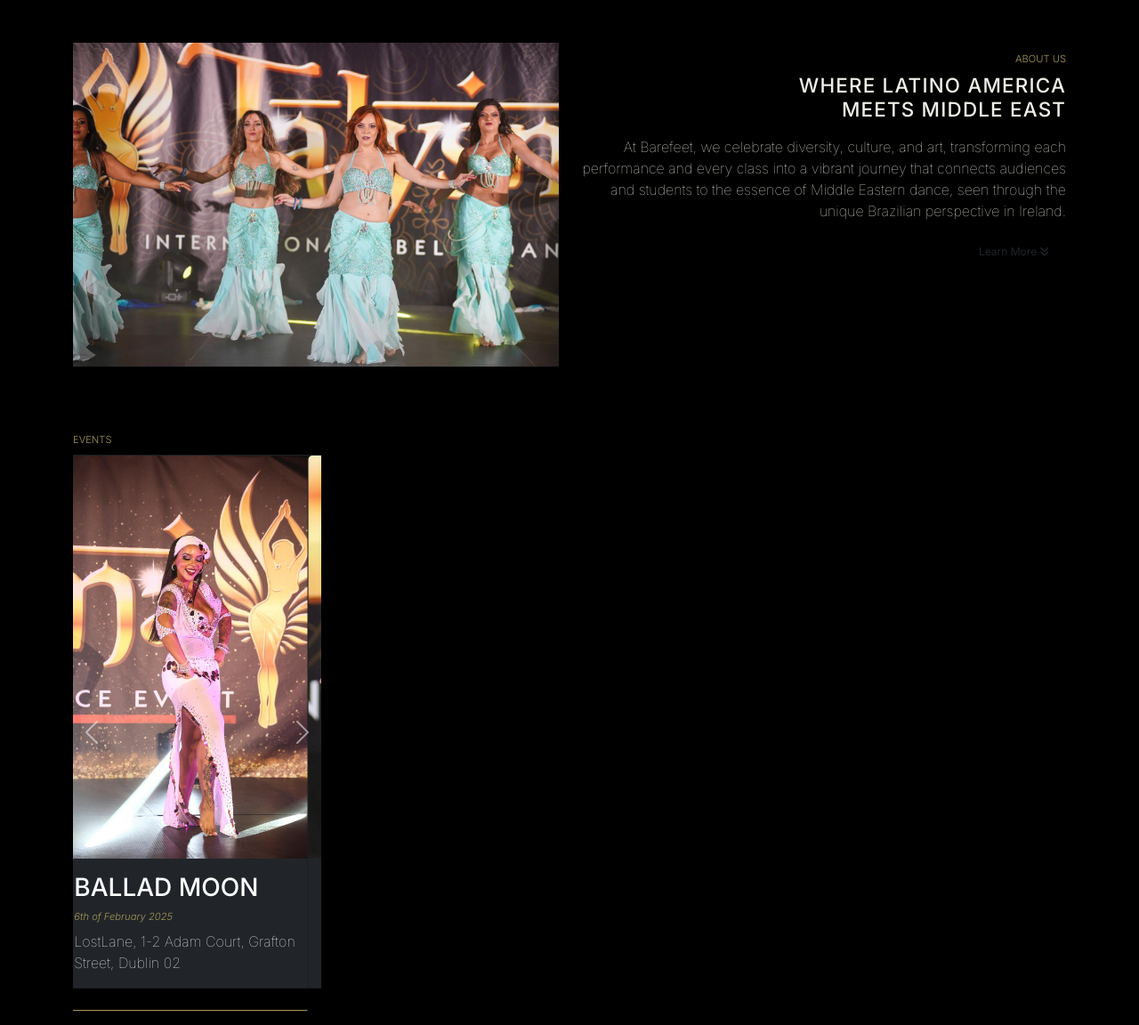
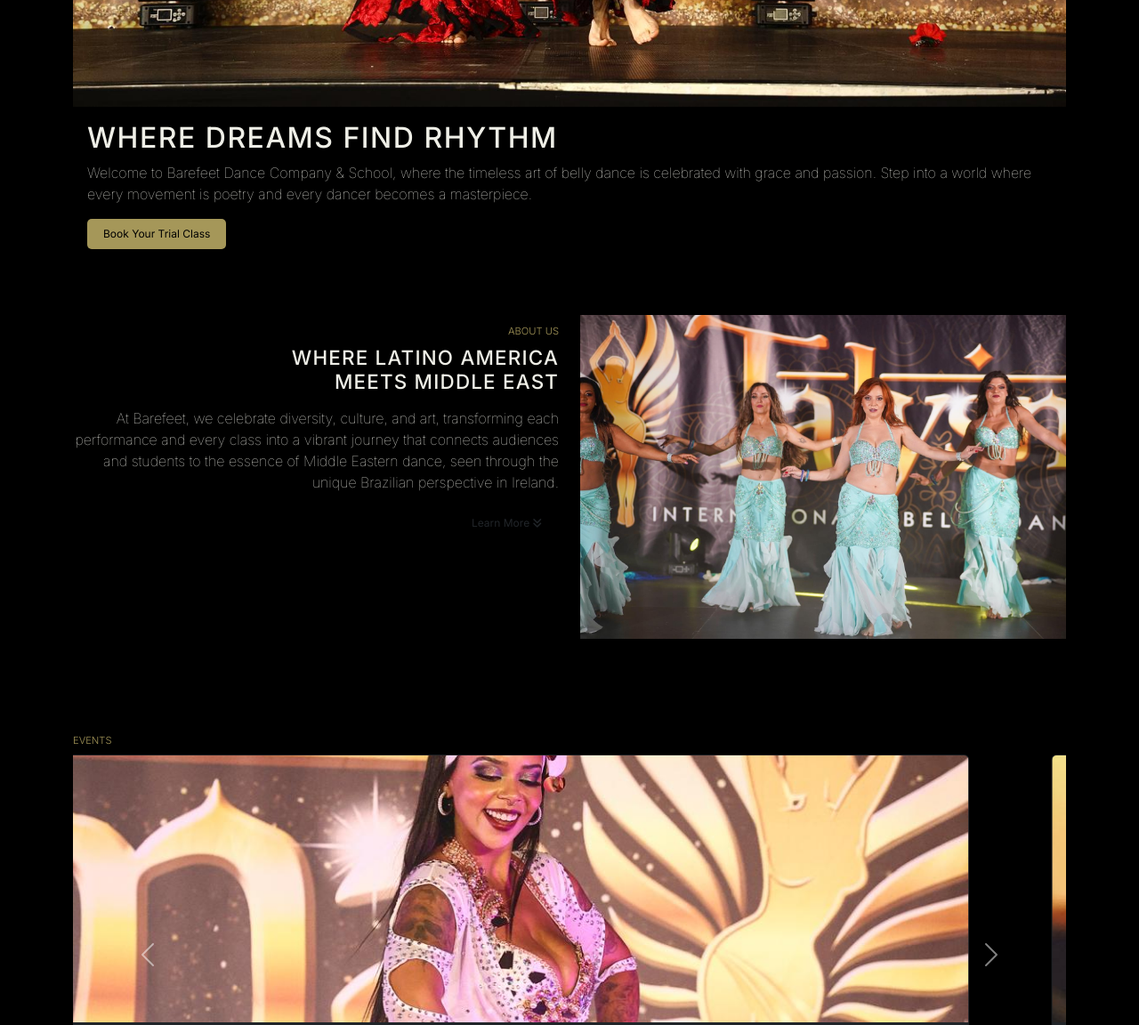
Before and after one commit to crucioltheresa/barefeet, a plain HTML site: page index.html in a window 1280 px wide. Shown: the part 720-1872 px from the top of the page at 89% size. Drawn offline with nearby package versions, Linux system fonts and the light colour scheme.

Commit message:
Make carrousel images responsive

```diff
--- a/assets/css/style.css
+++ b/assets/css/style.css
@@ -10,7 +10,7 @@
     --color-text: #EFEFE7;
     /* White text */
     --font-family: 'Inter', sans-serif;
-    --font-size: 16px;
+    --font-size: 1rem;
     --font-weight: 100;
 }
 
@@ -92,17 +92,10 @@ h2 {
     border: none;
 }
 
-
-/* Header Styles */
-#header {
-    width: 100vw;
-    height: 40rem;
-}
-
-#hero-sm {
-    width: 100vw;
-    height: 350px;
-    background: url('../images/hero-md.jpg') no-repeat top center/cover;
+/* Carousel Cards Styles*/
+.card-size {
+    width: 80vw;
+    margin: auto;
 }
 
 /* Class Schedule Table Styles */
@@ -110,7 +103,7 @@ h2 {
     display: none;
 }
 
-#table table-dark * {
+#table .table-dark * {
     background-color: transparent;
 }
 
@@ -127,14 +120,16 @@ h2 {
 
 /* Media Queries */
 @media screen and (min-width:768px) {
-    .section {
-        padding-top: 4rem;
+    .instructor {
+        display: table-cell;
+    }
+
+    #carouselExampleAutoplaying .card-img-top {
+        height: 300px;
+        object-fit: cover;
+        object-position: 30% 30%;
     }
 }
 
 
-@media screen and (min-width: 1024px) {
-    .instructor {
-        display: table-cell;
-    }
-}
+@media screen and (min-width: 1024px) {}
--- a/index.html
+++ b/index.html
@@ -63,10 +63,9 @@ column and set a minimum height to stretch the page body to the full height of t
     </nav>
 
     <!-- Hero Section -->
-    <header class="d-flex align-items-center text-center section">
-        <div id="header">
-            <div id="hero-sm"></div>
-            <div id="hero-content" class="d-flex flex-column align-items-start text-start p-3">
+    <header id="header" class="container justify-content-between text-center section mb-5">
+        <img src="assets/images/hero-md.jpg" alt="bellydancers performing" class="img-fluid">
+        <div class="d-flex flex-column align-items-start text-start p-3">
             <h1 class="fw-medium">Where Dreams Find Rhythm</h1>
             <p class="fw-lighter">Welcome to Barefeet Dance Company & School, where the timeless art of belly
                 dance
@@ -74,17 +73,16 @@ column and set a minimum height to stretch the page body to the full height of t
                 Step into a world where every movement is poetry and every dancer becomes a masterpiece.</p>
             <a class="btn btn-custom me-3" href="booking.html">Book Your Trial Class</a>
         </div>
-        </div>
     </header>
 
     <!-- Main Content -->
     <main>
-        <section id="about-us" class="container section">
-            <div class="row">
-                <div class="col-md-6">
+        <section id="about-us" class="container">
+            <div class="row flex-md-row-reverse">
+                <div class="col-md-6 align-content-center">
                     <img src="assets/images/about-us.jpg" alt="belly dancers performing" class="img-fluid">
                 </div>
-                <div class="col-md-6 d-flex flex-column align-items-end text-end">
+                <div id="about-us-content" class="col-md-6 d-flex flex-column align-items-end text-end">
                     <span class="sub-heading fw-light text-uppercase">About Us</span>
                     <h2 class="fw-medium col-8 py-2">WHERE LATINO AMERICA MEETS MIDDLE EAST</h2>
                     <p class="fw-lighter">At Barefeet, we celebrate diversity, culture, and art,
@@ -119,14 +117,14 @@ column and set a minimum height to stretch the page body to the full height of t
             </div>
         </section>
         <section id="events" class="container section">
-            <div class="col-md-6 d-flex flex-column align-items-start text-start">
+            <div class="col-12 d-flex flex-column align-items-start text-start">
                 <span class="sub-heading fw-light text-uppercase mb-2">Events</span>
                 <!-- Events Section With Carousel -->
-                <div class="col-12 col-xl-6">
+                <div class="col-12">
                     <div id="carouselExampleAutoplaying" class="carousel slide" data-bs-ride="carousel">
                         <div class="carousel-inner">
                             <div class="carousel-item active">
-                                <div class="card text-bg-dark mb-4" style="width: 19rem; margin: auto;">
+                                <div class="card text-bg-dark mb-4 card-size ">
                                     <img src="assets/images/event-1.jpg" class="card-img-top "
                                         alt="belly dance ballarina performing">
                                     <div class="card-body">
@@ -140,7 +138,7 @@ column and set a minimum height to stretch the page body to the full height of t
                                 </div>
                             </div>
                             <div class="carousel-item">
-                                <div class="card text-bg-dark mb-4" style="width: 19rem; margin: auto;">
+                                <div class="card text-bg-dark mb-4 card-size ">
                                     <img src="assets/images/event-2.jpg" class="card-img-top "
                                         alt="belly dance ballarina performing">
                                     <div class="card-body">
@@ -154,7 +152,7 @@ column and set a minimum height to stretch the page body to the full height of t
                                 </div>
                             </div>
                             <div class="carousel-item">
-                                <div class="card text-bg-dark mb-4" style="width: 19rem; margin: auto;">
+                                <div class="card text-bg-dark mb-4 card-size ">
                                     <img src="assets/images/event-4.jpg" class="card-img-top "
                                         alt="belly dance ballarina performing">
                                     <div class="card-body">
@@ -189,18 +187,20 @@ column and set a minimum height to stretch the page body to the full height of t
             </div>
         </section>
         <section id="classes" class="container section">
-            <div class="row">
-                <div class="col-md-6">
+            <div class=" row flex-md-row-reverse">
+                <div class="col-md-6 align-content-center">
                     <img src="assets/images/classes.jpg" alt="belly dancers performing" class="img-fluid">
                 </div>
                 <div class="col-md-6 d-flex flex-column align-items-end text-end">
                     <span class="sub-heading fw-light text-uppercase">Our Classes</span>
                     <h2 class="fw-medium col-8 py-2">DANCE CLASSES FOR ALL LEVELS</h2>
-                    <p class="fw-lighter">Whether you're a beginner eager to learn the basics or an experienced dancer
+                    <p class="fw-lighter">Whether you're a beginner eager to learn the basics or an experienced
+                        dancer
                         looking to refine your skills, our classes are designed to cater to all levels. Join us and
                         embark on a transformative journey through the art of belly dance.</p>
                 </div>
-                <div id="table" class="col-12 col-md-6 col-xl-4 mt-4">
+            </div>
+            <div id="table" class="col-12 col-xl-4 mt-4 ">
                 <table class="table table-dark table-hover">
                     <thead>
                         <tr>
@@ -256,7 +256,6 @@ column and set a minimum height to stretch the page body to the full height of t
                     </tbody>
                 </table>
             </div>
-            </div>
         </section>
     </main>
 
```
Lines whose indentation alone changed are shown as unchanged.
